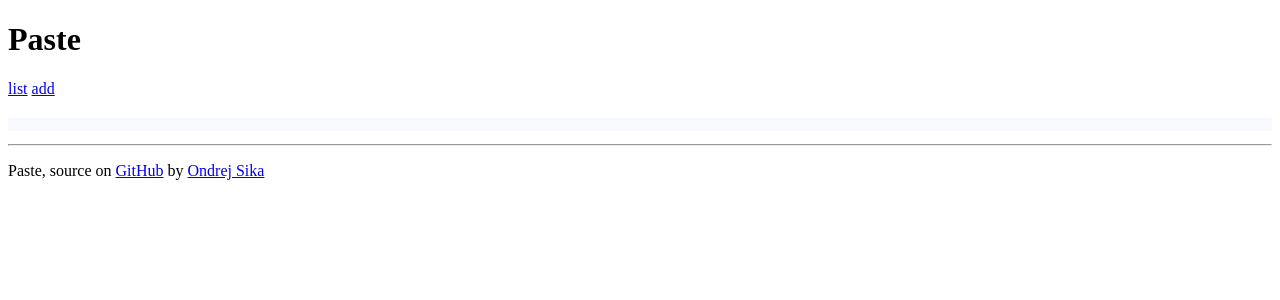
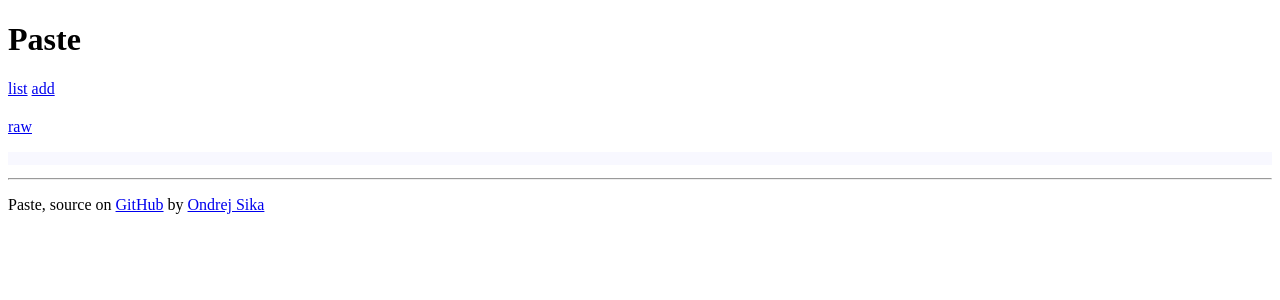
Before and after one commit to ondrejsika/paste, a Django app: template paste/templates/paste/detail.html in a window 1280 px wide. Shown: the top 300 px of the page. Run offline with Django 3.2, Linux system fonts and the light colour scheme; the template is opened without the code that fills it, so the values that code supplies are empty; some libraries are stand-ins or nearby versions.

Commit message:
add raw view

```diff
--- a/paste/templates/paste/detail.html
+++ b/paste/templates/paste/detail.html
@@ -2,6 +2,7 @@
 {% block content %}
 <h2>{{paste}}</h2>
 <p>{{paste.timestamp}}</p>
+<p><a href="{% url "paste:raw" paste.pk %}" target="_blank">raw</a></p>
 <p>{{paste.description|linebreaksbr}}</p>
 
 <pre><code>{{paste.content}}</code></pre>
--- a/paste/urls.py
+++ b/paste/urls.py
@@ -7,4 +7,5 @@ urlpatterns = patterns('',
     url(r'^$', index_view, name="index", ),
     url(r'^add/$', add_view, name="add", ),
     url(r'^paste/(?P<paste_pk>[-\w\d]+)/$', detail_view, name="detail", ),
+    url(r'^paste/raw/(?P<paste_pk>[-\w\d]+)/$', raw_view, name="raw", ),
 )
--- a/paste/views.py
+++ b/paste/views.py
@@ -39,3 +39,8 @@ def detail_view(request, paste_pk, template="paste/detail.html"):
             "paste": paste,
         },
         context_instance=RequestContext(request))
+
+def raw_view(request, paste_pk):
+    paste = get_object_or_404(Paste, pk=paste_pk, deleted=False)
+
+    return HttpResponse(paste.content, content_type="text/plain")
```
